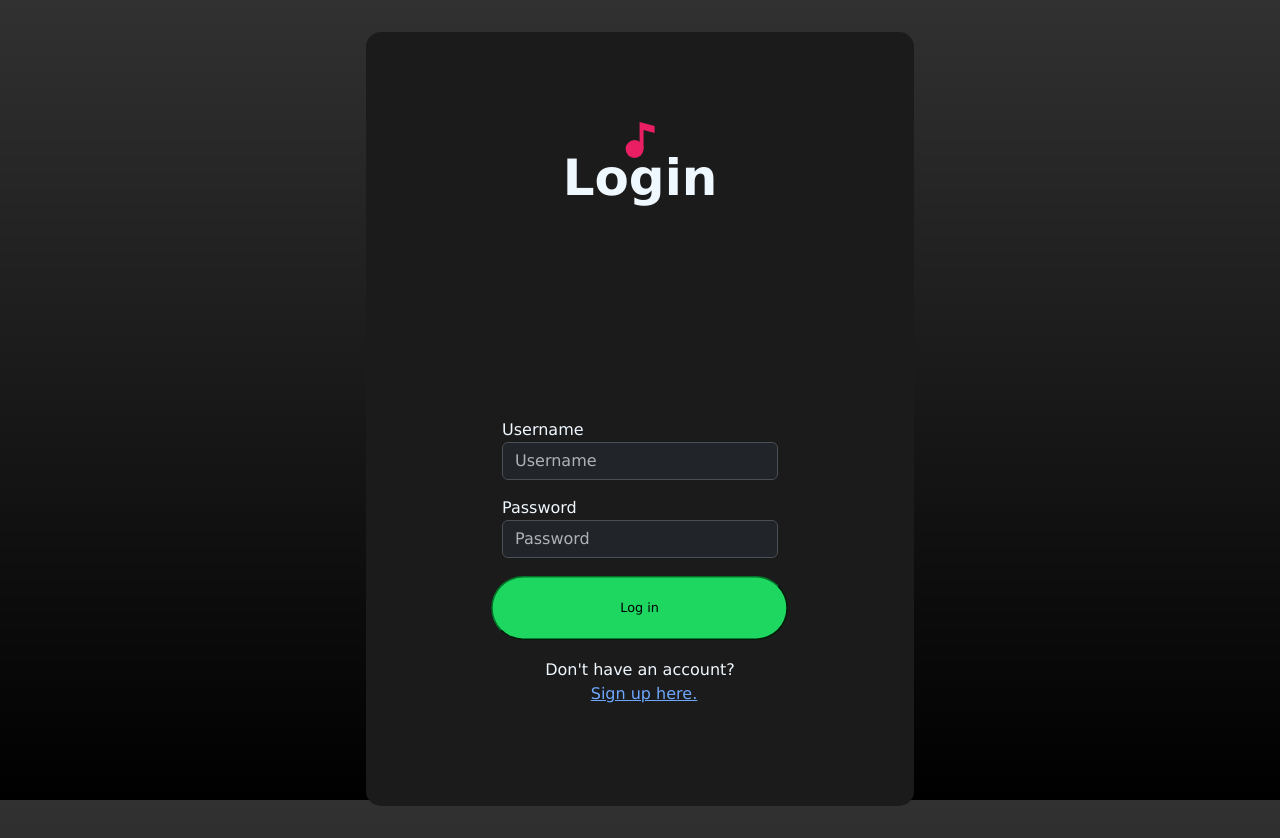
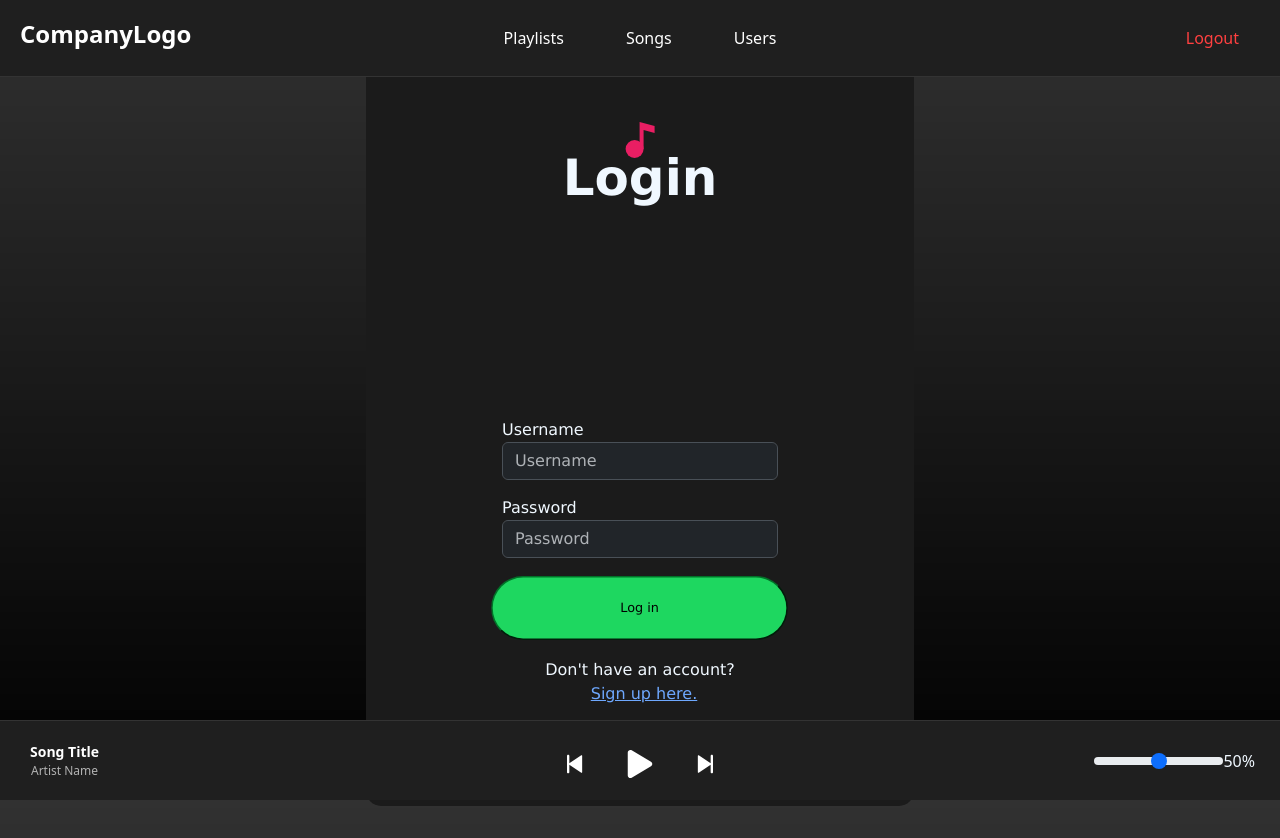
Before and after one commit to RevatureProject2MusicSharing/project2Frontend, a React (Vite) app: page /login in a window 1280 px wide. Built offline with nearby package versions, Linux system fonts and the light colour scheme.

Commit message:
Implemented jwt tokens and added context function for changing isPlaying state

```diff
--- a/package.json
+++ b/package.json
@@ -12,6 +12,7 @@
   "dependencies": {
     "axios": "^1.7.7",
     "bootstrap": "^5.3.3",
+    "js-cookie": "^3.0.5",
     "motion": "^11.11.17",
     "react": "^18.3.1",
     "react-bootstrap": "^2.10.5",
@@ -22,6 +23,7 @@
   },
   "devDependencies": {
     "@eslint/js": "^9.13.0",
+    "@types/js-cookie": "^3.0.6",
     "@types/react": "^18.3.12",
     "@types/react-dom": "^18.3.1",
     "@vitejs/plugin-react": "^4.3.3",
--- a/src/App.tsx
+++ b/src/App.tsx
@@ -7,6 +7,7 @@ import 'bootstrap/dist/css/bootstrap.css';
 import { Register } from './Components/Login/Register/Register';
 import SongBar from './Components/SongBar/SongBar'
 import { AppProvider } from './Components/AppContext/AppContext'
+import Navbar from './Components/NavBar/NavBar'
 
 function App() {
 
@@ -14,13 +15,14 @@ function App() {
 
     <AppProvider>
       <BrowserRouter>
+      <Navbar />
           <Routes>
             <Route path="/login" element={<Login/>} />
             <Route path="/register" element ={<Register/>} />
             <Route path="/songs" element ={<Songs/>} />
           </Routes>
         </BrowserRouter>
-
+      <SongBar />
     </AppProvider>
   )
 }
--- a/src/Components/AppContext/AppContext.tsx
+++ b/src/Components/AppContext/AppContext.tsx
@@ -4,9 +4,11 @@ import React, { createContext, useState, useContext, ReactNode } from 'react';
 interface GlobalState {
   isLoggedIn: boolean;
   currentSong: string | undefined;
+  isPlaying: boolean;
   login: () => void;
   logout: () => void;
   setCurrentSong: (song: string) => void;
+  setIsPlaying: (currState: boolean) => void;
 }
 
 // Create the context with a default value (we'll provide the default values later)
@@ -18,10 +20,13 @@ interface AppProviderProps {
 
 export const AppProvider: React.FC<AppProviderProps> = ({ children }) => {
   const [isLoggedIn, setIsLoggedIn] = useState<boolean>(true);
+  const [isPlaying, setIsPlaying] = useState<boolean>(false);
   const [currentSong, setCurrentSong] = useState<string | undefined>("RjNj__yp9Tk");
 
   // Function to log in
-  const login = () => setIsLoggedIn(true);
+  const login = () => {
+    setIsLoggedIn(true)
+  };
 
   // Function to log out
   const logout = () => setIsLoggedIn(false);
@@ -29,8 +34,12 @@ export const AppProvider: React.FC<AppProviderProps> = ({ children }) => {
   // Function to set the current song
   const updateCurrentSong = (songId: string) => setCurrentSong(songId);
 
+  const updateIsPlaying = (currState: boolean) => {
+    setIsPlaying(currState);
+  }
+
   return (
-    <AppContext.Provider value={{ isLoggedIn, currentSong, login, logout, setCurrentSong: updateCurrentSong }}>
+    <AppContext.Provider value={{ isLoggedIn, currentSong, isPlaying, login, logout, setIsPlaying: updateIsPlaying, setCurrentSong: updateCurrentSong }}>
       {children}
     </AppContext.Provider>
   );
--- a/src/Components/Login/Login.tsx
+++ b/src/Components/Login/Login.tsx
@@ -3,10 +3,18 @@ import {motion} from "motion/react"
 import "./Login.css"
 import { FcMusic } from "react-icons/fc";
 import { useState } from "react";
+import axios from "axios";
+import { useAppContext } from "../AppContext/AppContext";
+import { useNavigate } from "react-router-dom";
 import { Link } from "react-router-dom";
+import Cookies from "js-cookie";
+
+
 
 export const Login:React.FC = () => {
 
+const context = useAppContext();
+const navigate = useNavigate();
 
 const[loginCreds, setLoginCreds] = useState({
     username:"",
@@ -25,17 +33,28 @@ const storeValues = (input:any) => {
 
 }
 
-//Function that runs on log in button press/enter key press that sends an async login http request to backend
-//Will store logged in session in context
-const login = () => {
+const login = async (loginCreds: any) => {
+    try {
+        // Post request for registering the user
+        const response = await axios.post("http://localhost:8080/login", loginCreds);
 
-    console.log(loginCreds)
-}
+        // Extract the JWT from the response body
+        const jwt = response.data.jwt; // .data is where axios stores the response body
+
+        // Use the context and navigate
+        context.login();
+        Cookies.set('jwt', jwt, { path: '/', expires: 1, secure: false, sameSite: 'Strict' });
+        navigate("/songs");
+
+    } catch (error) {
+        alert("Failed! " + error);
+    }
+};
 
 //Handles enter keypresses on form fields, runs login function
-const handleKeyPress = (event: any) => {
+const handleKeyPress = async (event: any) => {
     if (event.key === "Enter"){
-        login();
+        await login(loginCreds);
     }
 }
 
@@ -77,7 +96,7 @@ return(
             whileTap={{ scale: 0.9 }}
             transition={{ type: "spring", stiffness: 400, damping: 10 }
             }
-            onClick={login}
+            onClick={() => login(loginCreds)}
             >Log in</motion.button>
             </Row>
             <Row className="d-flex align-items-center">
@@ -85,10 +104,5 @@ return(
             <Link to="/register" className="ms-1" data-bs-theme="dark">Sign up here.</Link>
         </Row>
     </Container>
-
-)
-
-
-
-
+    )
 }
--- a/src/Components/Login/Register/Register.tsx
+++ b/src/Components/Login/Register/Register.tsx
@@ -31,7 +31,7 @@ export const Register:React.FC = () => {
         //TODO: check if username is already exists in DB before sending post request.
 
         //post request for registering user
-        const response = await axios.post("http://localhost:8080/users", user)
+        const response = await axios.post("http://localhost:8080/register", user)
         .then(() => {setIsRegistered(true)}) //on successful post request change state of isRegistered
         .catch((error) => {alert("Failed! " + error.message)})
     }
--- /dev/null
+++ b/src/Components/NavBar/NavBar.css
@@ -0,0 +1,84 @@
+/* Basic reset for padding and margin */
+* {
+    margin: 0;
+    padding: 0;
+    box-sizing: border-box;
+  }
+
+  button:focus {
+    outline: none;
+  }
+
+  /* Main container for the Navbar */
+  .navbar {
+    position: fixed;
+    top: 0;
+    left: 0;
+    width: 100%;
+    background-color: #1f1f1f;
+    color: white;
+    display: flex;
+    align-items: center;
+    padding: 15px 20px;
+    z-index: 100;
+    border-bottom: 1px solid #333;
+  }
+
+  /* Logo Section */
+  .navbar__logo {
+    display: flex;
+    align-items: center;
+    flex: 1; /* Logo takes as much space as necessary */
+    justify-content: flex-start;
+  }
+
+  .navbar__logo h1 {
+    font-size: 24px;
+    font-weight: bold;
+    color: white;
+  }
+
+  /* Buttons Section */
+  .navbar__buttons {
+    display: flex;
+    gap: 20px;
+    justify-content: center;
+    flex: 2; /* Buttons take up remaining space */
+  }
+
+  .navbar__button {
+    background: none;
+    border: 1px solid transparent;
+    color: white;
+    font-size: 16px;
+    padding: 10px 20px;
+    cursor: pointer;
+    transition: color 0.3s ease, border-color 0.3s ease;
+  }
+
+  .navbar__button:hover {
+    color: #bb86fc;
+    border-color: #bb86fc;
+  }
+
+  /* Logout Button */
+  .navbar__logout {
+    display: flex;
+    justify-content: flex-end;
+    flex: 1;
+  }
+
+  .navbar__logout .logout {
+    background: none;
+    border: 1px solid transparent;
+    color: #ff4040;
+    font-size: 16px;
+    padding: 10px 20px;
+    cursor: pointer;
+    transition: color 0.3s ease, border-color 0.3s ease;
+  }
+
+  .navbar__logout .logout:hover {
+    color: #bb86fc;
+    border-color: #bb86fc;
+  }
--- /dev/null
+++ b/src/Components/NavBar/NavBar.tsx
@@ -0,0 +1,34 @@
+import React from 'react';
+import './Navbar.css';
+import { useNavigate } from 'react-router-dom';
+import { useAppContext } from '../AppContext/AppContext';
+
+const Navbar: React.FC = () => {
+  const context = useAppContext();
+  const navigate = useNavigate();
+  return (
+    <>
+    {context.isLoggedIn ? (
+    <div className="navbar">
+      {/* Company Name/Logo */}
+      <div className="navbar__logo">
+        <h1>CompanyLogo</h1>
+      </div>
+
+      {/* Navigation Buttons */}
+      <div className="navbar__buttons">
+        <button className="navbar__button">Playlists</button>
+        <button onClick={() => navigate("/songs")} className="navbar__button">Songs</button>
+        <button className="navbar__button">Users</button>
+      </div>
+
+      {/* Logout Button */}
+      <div className="navbar__logout">
+        <button onClick={() => {context.logout(); navigate("/login");}} className="navbar__button logout">Logout</button>
+      </div>
+    </div>) : null}
+  </>
+  );
+};
+
+export default Navbar;
```
Also changed, not shown: 1 other file (tests, documents, lock files or other folders).
